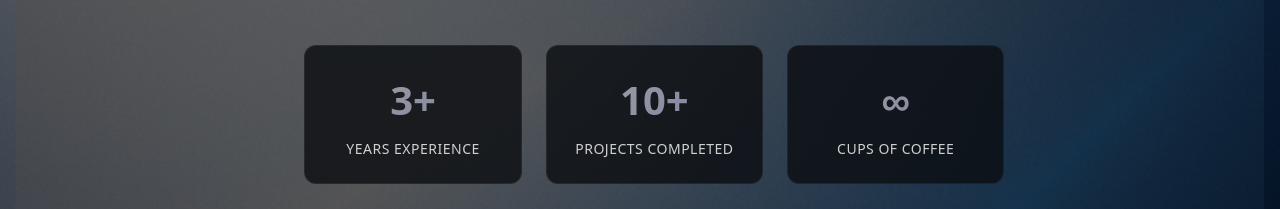
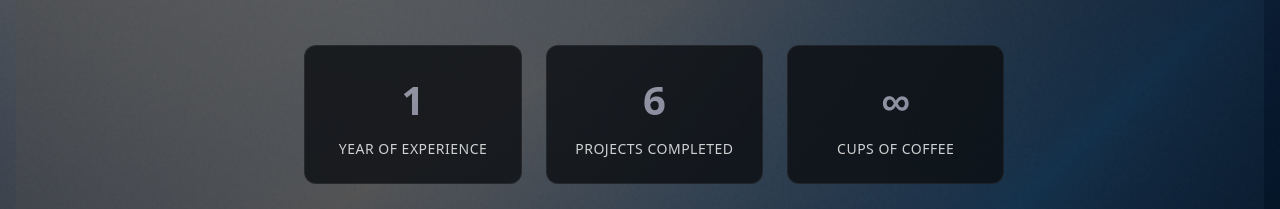
Before and after one commit to ChatCustoms/Portfolio_website, a React (Vite) app: page /about in a window 1280 px wide. Shown: the part 517-726 px from the top of the page. Built offline with nearby package versions, Linux system fonts and the light colour scheme.

Commit message:
Updated the Home page.

```diff
--- a/src/sections/about/About.tsx
+++ b/src/sections/about/About.tsx
@@ -11,22 +11,22 @@ export default function About() {
 
           <div className="about-intro">
             <p>
-              Hello! I'm Stephano Chatham, a passionate software developer with a
-              knack for creating innovative solutions. With a background in
+              Hello! I'm Stephano Chatham, a passionate software developer with
+              a knack for creating innovative solutions. With a background in
               full-stack development and a love for coding, I enjoy tackling
               complex problems and turning ideas into reality. When I'm not
-              coding, you can find me exploring new technologies, contributing to
-              open-source projects, or indulging in my love for 3D printing.
+              coding, you can find me exploring new technologies, contributing
+              to open-source projects, or indulging in my love for 3D printing.
             </p>
           </div>
 
           <div className="about-stats">
             <div className="stat-card">
-              <div className="stat-number">3+</div>
-              <div className="stat-label">Years Experience</div>
+              <div className="stat-number">1</div>
+              <div className="stat-label">Year Of Experience</div>
             </div>
             <div className="stat-card">
-              <div className="stat-number">10+</div>
+              <div className="stat-number">6</div>
               <div className="stat-label">Projects Completed</div>
             </div>
             <div className="stat-card">
@@ -76,7 +76,10 @@ export default function About() {
           <div className="fun-facts">
             <h3>Fun Facts</h3>
             <ul>
-              <li>🎯 Passionate about turning complex problems into elegant solutions</li>
+              <li>
+                🎯 Passionate about turning complex problems into elegant
+                solutions
+              </li>
               <li>🚀 Always learning new technologies and frameworks</li>
               <li>🤝 Love collaborating on open-source projects</li>
               <li>🎨 Enjoy the intersection of design and functionality</li>
--- a/src/sections/contact/Contact.tsx
+++ b/src/sections/contact/Contact.tsx
@@ -10,7 +10,8 @@ export default function Contact() {
           <div className="contact-header">
             <h2>Let's Connect</h2>
             <p className="contact-subtitle">
-              I'm always open to discussing new projects, creative ideas, or opportunities to be part of your vision.
+              I'm always open to discussing new projects, creative ideas, or
+              opportunities to be part of your vision.
             </p>
             <div className="availability-badge">
               <span className="status-dot"></span>
@@ -61,7 +62,7 @@ export default function Contact() {
           </div>
 
           <div className="contact-footer">
-            <p>📍 Based in [Your Location]</p>
+            <p>📍 Based in Central Florida</p>
             <p>⏰ Typically respond within 24 hours</p>
           </div>
         </section>
--- a/src/sections/header/Header.tsx
+++ b/src/sections/header/Header.tsx
@@ -15,7 +15,7 @@ export default function Header() {
               Hi, I’m Stephano. I build clean, user friendly websites.
             </h1>
             <p className="hero-subtitle">
-              React + TypeScript • Vite • UI engineering with a maker’s mindset.
+              React + TypeScript • Javascript • Vite • UI engineering with a maker’s mindset.
             </p>
             <div className="hero-actions">
               <Link className="button" to="/projects">
```
